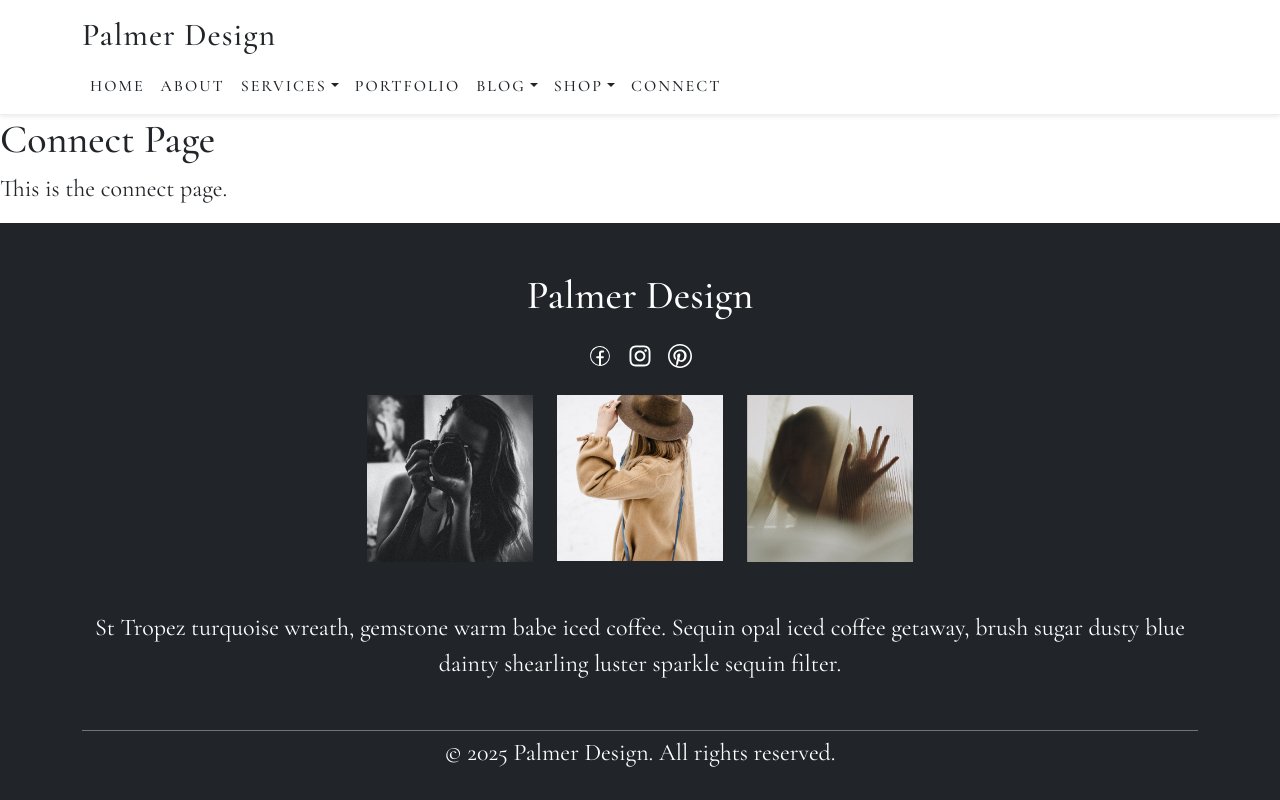
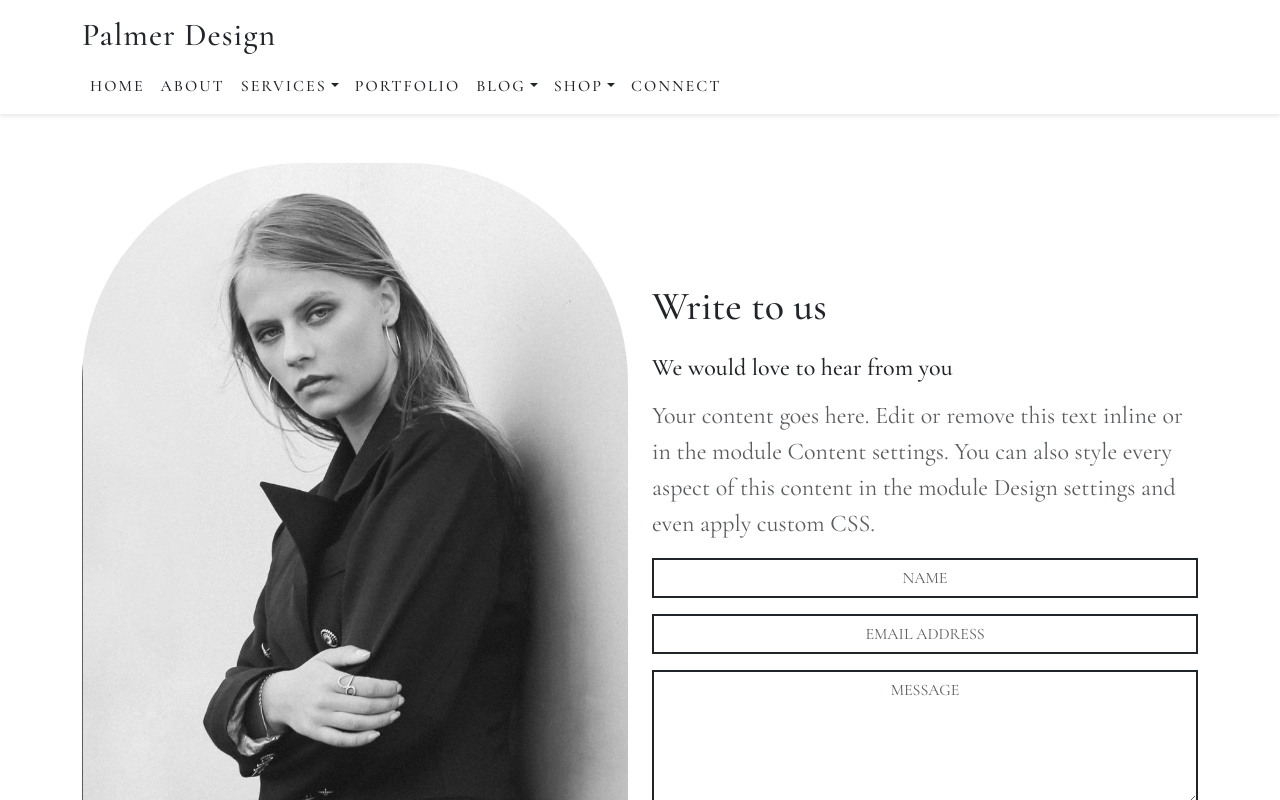
Before and after one commit to Anahita-Einbeigi/summer-project2025, a React (Create React App) app: page /connect in a window 1280 px wide. Shown: the top 800 px of the page. Built offline with nearby package versions, Linux system fonts and the light colour scheme.

Commit message:
fixed connect page

```diff
--- a/src/pages/connect.tsx
+++ b/src/pages/connect.tsx
@@ -1,9 +1,54 @@
-function connect() {
+import img from '../assets/contact.png';
+
+function Connect() {
   return (
-    <div>
-      <h1>Connect Page</h1>
-      <p>This is the connect page.</p>
+    <div className="container py-5">
+      <div className="row align-items-center">
+        <div className="col-md-6 mb-4 mb-md-0">
+          <img src={img} alt="contact" className="img-fluid imgmodel w-100" />
+        </div>
+
+        <div className="col-md-6">
+          <h1 className="mb-4 ">Write to us</h1>
+          <h4 className="mb-3">We would love to hear from you</h4>
+          <p className="text-muted">
+            Your content goes here. Edit or remove this text inline or in the module Content settings.
+            You can also style every aspect of this content in the module Design settings and even apply custom CSS.
+          </p>
+
+          <form>
+            <div className="mb-3">
+              <input
+                type="text"
+                id="name"
+                className="form-control text-center border-dark border-2 rounded-0"
+                placeholder="NAME"
+                required
+              />
+            </div>
+            <div className="mb-3">
+              <input
+                type="email"
+                id="email"
+                className="form-control text-center border-dark border-2 rounded-0"
+                placeholder="EMAIL ADDRESS"
+                required
+              />
+            </div>
+            <div className="mb-3">
+              <textarea
+                id="message"
+                className="form-control text-center border-dark border-2 rounded-0"
+                rows={5}
+                placeholder="MESSAGE"
+              ></textarea>
+            </div>
+            <button type="submit" className="btn border-dark bg-dark text-white border-2 w-100 rounded-0">SUBMIT</button>
+          </form>
+        </div>
+      </div>
     </div>
   );
 }
-export default connect;
+
+export default Connect;
```
Also changed, not shown: src/assets/contact.png (added).
